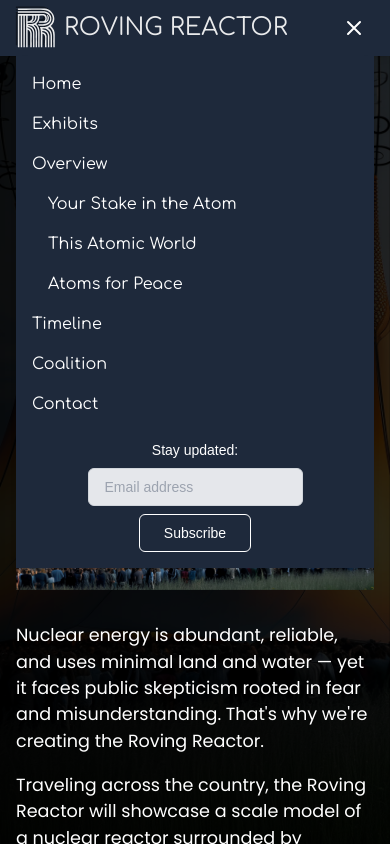
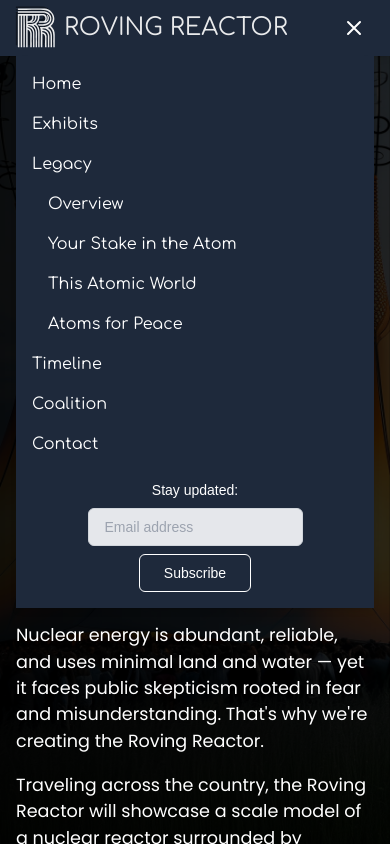
Before and after one commit to PhysicalPlant/rovingreactor_website, a Next.js app: page / in a window 390 px wide. Both pictures are taken after a click on the button "Toggle menu". Built offline with nearby package versions, Linux system fonts and the light colour scheme; a web font is replaced by a local one.

Commit message:
Fixing mobile menu bug

```diff
--- a/src/app/components/Navigation.tsx
+++ b/src/app/components/Navigation.tsx
@@ -111,11 +111,11 @@
             <ul className="flex flex-col space-y-4 px-4">
               <li><Link href="/" className="block text-white hover:text-gray-300" onClick={() => setIsMenuOpen(false)}>Home</Link></li>
               <li><Link href="/exhibits" className="block text-white hover:text-gray-300" onClick={() => setIsMenuOpen(false)}>Exhibits</Link></li>
-              <li><Link href="/legacy" className="block text-white hover:text-gray-300" onClick={() => setIsMenuOpen(false)}>Overview</Link></li>
+              <li><Link href="/legacy" className="block text-white hover:text-gray-300" onClick={() => setIsMenuOpen(false)}>Legacy</Link></li>
+              <li className="pl-4"><Link href="/legacy" className="block text-white hover:text-gray-300" onClick={() => setIsMenuOpen(false)}>Overview</Link></li>
               <li className="pl-4"><Link href="/legacy/your-stake-in-the-atom" className="block text-white hover:text-gray-300" onClick={() => setIsMenuOpen(false)}>Your Stake in the Atom</Link></li>
               <li className="pl-4"><Link href="/legacy/this-atomic-world" className="block text-white hover:text-gray-300" onClick={() => setIsMenuOpen(false)}>This Atomic World</Link></li>
               <li className="pl-4"><Link href="/legacy/atoms-for-peace" className="block text-white hover:text-gray-300" onClick={() => setIsMenuOpen(false)}>Atoms for Peace</Link></li>
-
               <li><Link href="/timeline" className="block text-white hover:text-gray-300" onClick={() => setIsMenuOpen(false)}>Timeline</Link></li>
               <li><Link href="/coalition" className="block text-white hover:text-gray-300" onClick={() => setIsMenuOpen(false)}>Coalition</Link></li>
               <li><Link href="/contact" className="block text-white hover:text-gray-300" onClick={() => setIsMenuOpen(false)}>Contact</Link></li>
```
